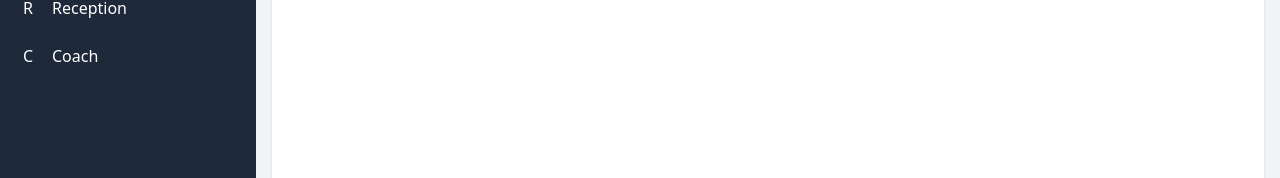
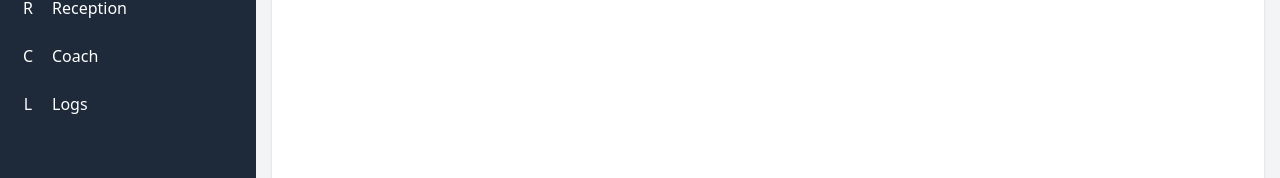
Before and after one commit to chakerncb/Ai24Day_Hackathon_2025, a React (Vite) app in the folder react-Advanced-design/: page /Admin in a window 1280 px wide. Shown: the part 152-330 px from the top of the page. Built offline with nearby package versions, Linux system fonts and the light colour scheme.

Commit message:
feat: Add navigation link to Users-log in Admin component; refactor Users_log component for improved access and error handling

```diff
--- a/react-Advanced-design/src/Componenets/Admin/Admin.jsx
+++ b/react-Advanced-design/src/Componenets/Admin/Admin.jsx
@@ -35,6 +35,13 @@ const Admin = () => {
             <span className="w-6 text-center">C</span>
             <span className="ml-3">Coach</span>
           </Link>
+          <Link
+            to="/Users-log"
+            className="flex items-center px-4 py-3 hover:bg-gray-700"
+          >
+            <span className="w-6 text-center">L</span>
+            <span className="ml-3">Logs</span>
+          </Link>
 
         </nav>
       </div>
--- a/react-Advanced-design/src/Componenets/Users_log/Users_log.jsx
+++ b/react-Advanced-design/src/Componenets/Users_log/Users_log.jsx
@@ -1,11 +1,9 @@
 import React, { useEffect, useState } from 'react';
 import axios from 'axios';
-import { useAuth } from '../context/AuthContext'; // Assuming you have the auth context
 import { toast } from 'react-toastify';
 import { FiRefreshCw, FiClock, FiUser, FiActivity } from 'react-icons/fi';
 
-const Users_log = () => {
-  const { user } = useAuth();
+const UsersLog = () => {
   const [logs, setLogs] = useState([]);
   const [loading, setLoading] = useState(true);
   const [error, setError] = useState(null);
@@ -13,32 +11,21 @@ const Users_log = () => {
   const fetchUserLogs = async () => {
     try {
       setLoading(true);
-      const response = await axios.get('/api/user-logs'); // Your API endpoint
+      const response = await axios.get('http://localhost:8000/api/userslog'); // Replace with your API endpoint
       setLogs(response.data);
       setError(null);
     } catch (err) {
-      setError(err.response?.data?.message || 'Failed to fetch user logs');
-      toast.error(err.response?.data?.message || 'Failed to fetch user logs');
+      const errorMessage = err.response?.data?.message || 'Failed to fetch user logs';
+      setError(errorMessage);
+      toast.error(errorMessage);
     } finally {
       setLoading(false);
     }
   };
 
   useEffect(() => {
-    // Only fetch if admin (chaker@gmail.com)
-    if (user?.email === 'chaker@gmail.com') {
-      fetchUserLogs();
-    }
-  }, [user]);
-
-  if (user?.email !== 'chaker@gmail.com') {
-    return (
-      <div className="p-6 text-center text-red-500">
-        <h2>Access Denied</h2>
-        <p>Only admin users can view this page</p>
-      </div>
-    );
-  }
+    fetchUserLogs();
+  }, []);
 
   if (loading) {
     return (
@@ -98,7 +85,10 @@ const Users_log = () => {
           <tbody className="bg-white divide-y divide-gray-200">
             {logs.length > 0 ? (
               logs.map((log, index) => (
-                <tr key={index} className={index % 2 === 0 ? 'bg-white' : 'bg-gray-50'}>
+                <tr
+                  key={index}
+                  className={index % 2 === 0 ? 'bg-white' : 'bg-gray-50'}
+                >
                   <td className="px-6 py-4 whitespace-nowrap text-sm font-medium text-gray-900">
                     {log.username}
                   </td>
@@ -106,13 +96,15 @@ const Users_log = () => {
                     {new Date(log.timestamp).toLocaleString()}
                   </td>
                   <td className="px-6 py-4 text-sm text-gray-500">
-                    <span className={`px-2 py-1 rounded-full text-xs ${
-                      log.action.includes('login')
-                        ? 'bg-green-100 text-green-800'
-                        : log.action.includes('delete')
+                    <span
+                      className={`px-2 py-1 rounded-full text-xs ${
+                        log.action.includes('login')
+                          ? 'bg-green-100 text-green-800'
+                          : log.action.includes('delete')
                           ? 'bg-red-100 text-red-800'
                           : 'bg-blue-100 text-blue-800'
-                    }`}>
+                      }`}
+                    >
                       {log.action}
                     </span>
                   </td>
@@ -132,4 +124,4 @@ const Users_log = () => {
   );
 };
 
-export default Users_log;
+export default UsersLog;
```
